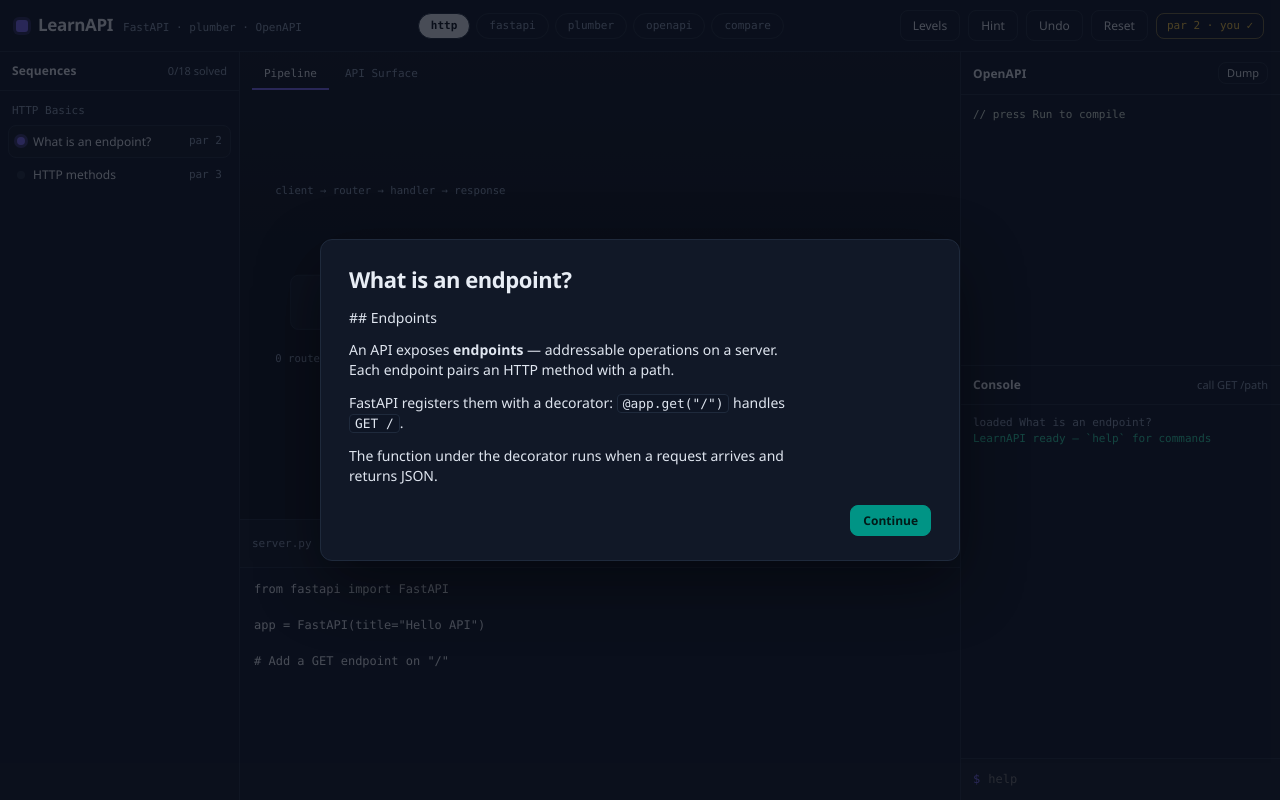
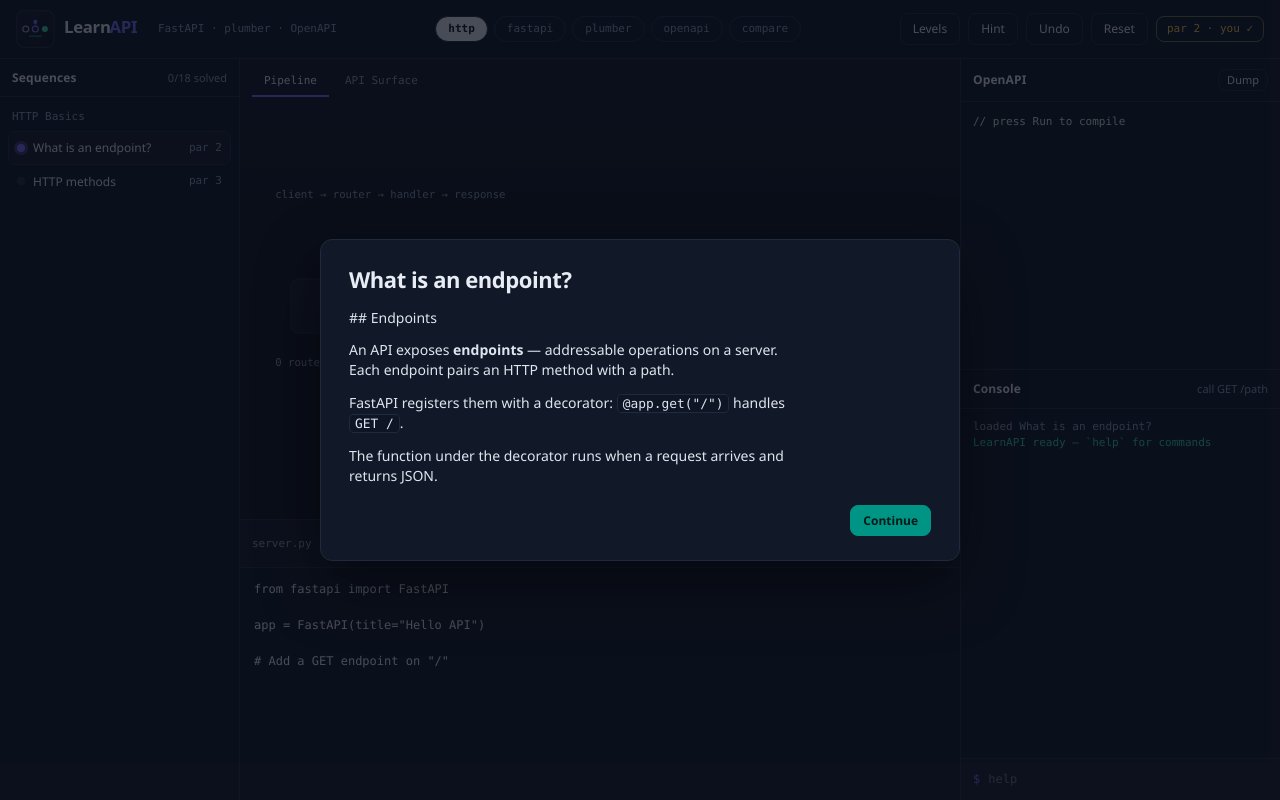
Before and after one commit to alisadeghiaghili/learn-api, a website with bundled scripts: page index.html in a window 1280 px wide. Built offline with nearby package versions, Linux system fonts and the light colour scheme.

Commit message:
feat: add LearnAPI logo and favicon

```diff
--- a/css/main.css
+++ b/css/main.css
@@ -69,24 +69,16 @@ textarea {
 
 .brand {
   display: flex;
-  align-items: baseline;
+  align-items: center;
   gap: 10px;
   min-width: 0;
 }
 
 .brand-mark {
-  width: 12px;
-  height: 12px;
-  border-radius: 3px;
-  background: var(--packet);
-  box-shadow: 0 0 0 3px color-mix(in srgb, var(--packet) 25%, transparent);
-  align-self: center;
-}
-
-.brand-name {
-  font-size: var(--fs-lg);
-  font-weight: 650;
-  letter-spacing: -0.02em;
+  display: block;
+  width: 132px;
+  height: 38px;
+  object-fit: contain;
 }
 
 .brand-tag {
--- a/index.html
+++ b/index.html
@@ -4,14 +4,15 @@
   <meta charset="UTF-8" />
   <meta name="viewport" content="width=device-width, initial-scale=1" />
   <title>LearnAPI — Interactive API Tutorial</title>
+  <link rel="icon" type="image/svg+xml" href="assets/favicon.svg" />
+  <link rel="alternate icon" href="assets/favicon.svg" />
   <link rel="stylesheet" href="css/main.css" />
 </head>
 <body>
   <div id="app">
     <header class="chrome">
       <div class="brand">
-        <span class="brand-mark" aria-hidden="true"></span>
-        <span class="brand-name">LearnAPI</span>
+        <img class="brand-mark" src="assets/logo.svg" width="132" height="38" alt="LearnAPI" />
         <span class="brand-tag">FastAPI · plumber · OpenAPI</span>
       </div>
       <nav class="tracks" id="track-nav" aria-label="Tracks"></nav>
```
Also changed, not shown: assets/favicon.svg (added), assets/logo.svg (added).
